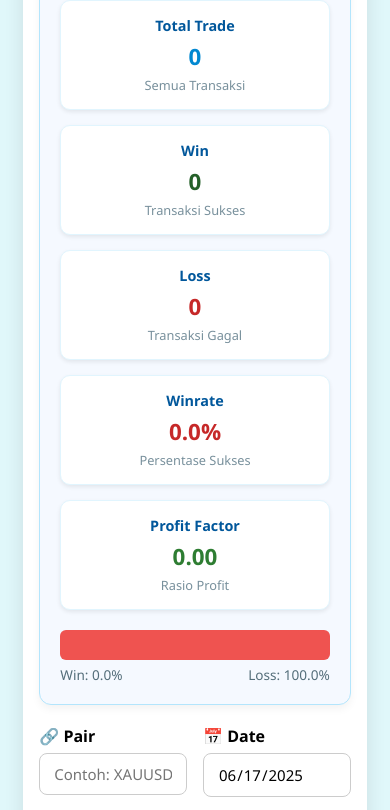
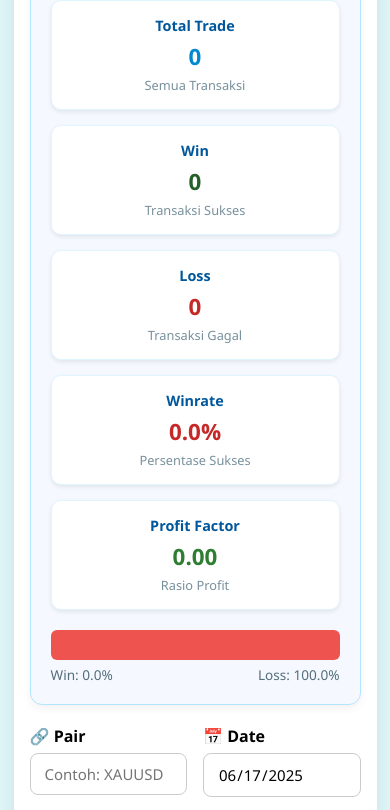
Before and after one commit to pixumi/jurnal_trading, a website: page index.html in a window 390 px wide. Shown: the part 216-1026 px from the top of the page. Drawn offline with Linux system fonts and the light colour scheme.

Commit message:
Update style.css

```diff
--- a/style.css
+++ b/style.css
@@ -418,7 +418,7 @@ body.dark-mode textarea#modalText {
 
 @media (max-width: 590px) {
     .container {
-     width: calc(85% - 20px);
+     width: calc(90% - 20px);
      margin: 100px 10px;
      padding: 1rem;
      padding-bottom: 30px;
```
